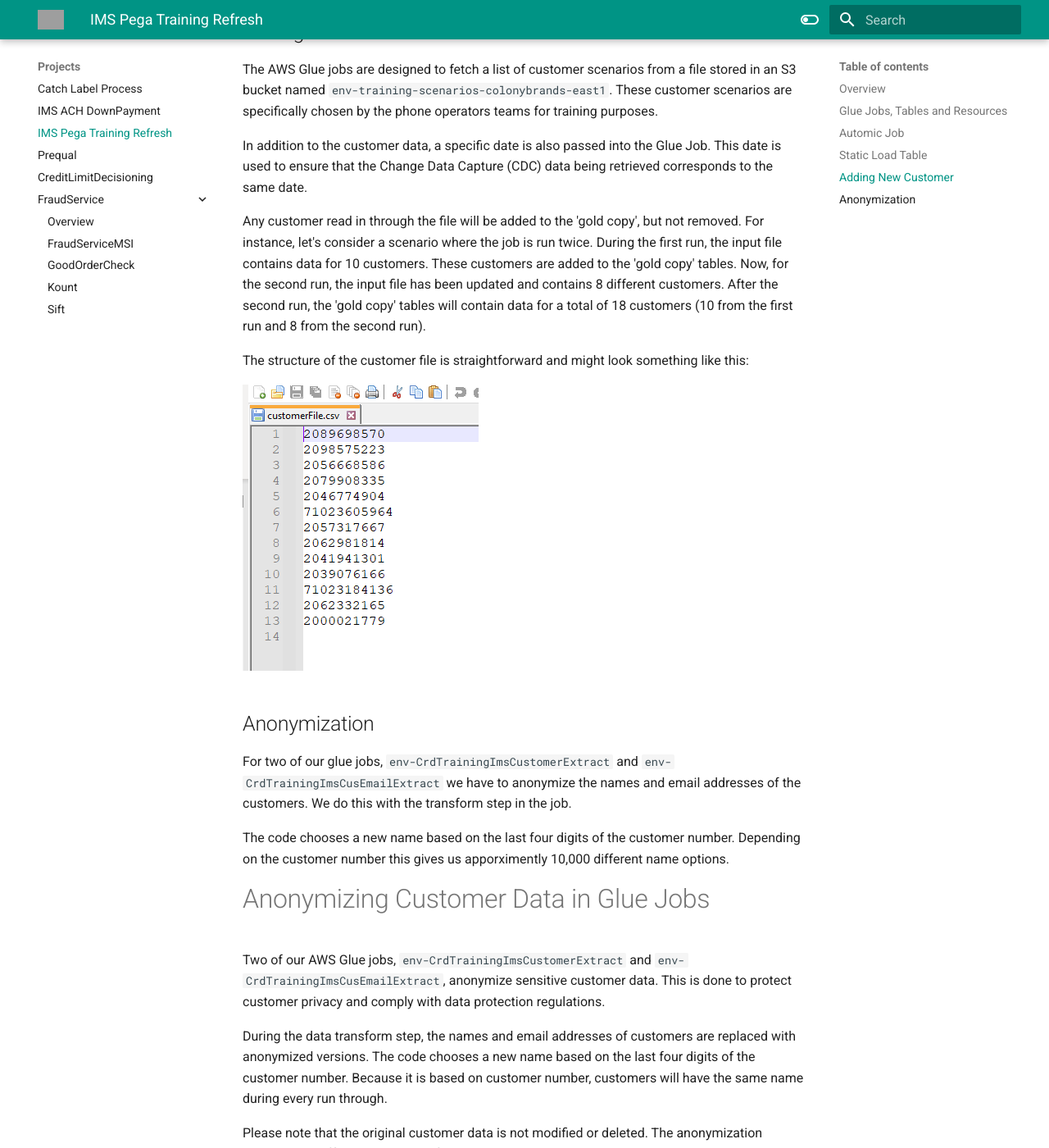
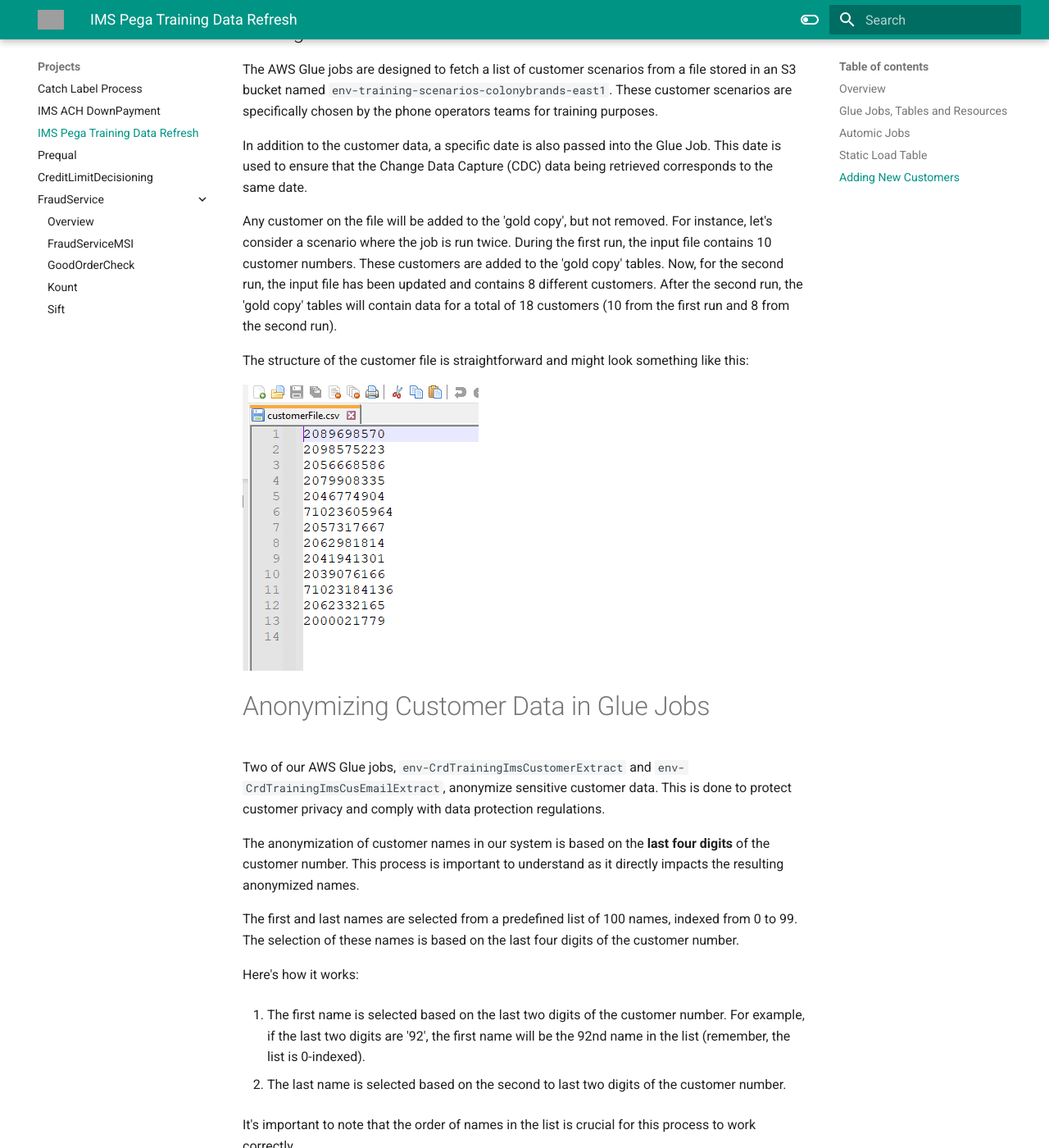
Before and after one commit to matthewpriebe-sccompanies/symmetrical-sniffle, an MkDocs documentation site: the page built from docs/Projects/IMSPegaTrainingRefresh.md, in a window 1280 px wide and 1400 px high, scrolled down 2353 px. Shown: the whole window at 82% size. Built offline with MkDocs 1.6.1 and Material for MkDocs 9.7.7, drawn with Linux system fonts in a browser that asks for light colours; some of the changed text lies outside the part shown; grey boxes are pictures that could not be loaded.

Commit message:
Added some stuff.

````diff
--- a/docs/Projects/IMSPegaTrainingRefresh.md
+++ b/docs/Projects/IMSPegaTrainingRefresh.md
@@ -1,8 +1,8 @@
-# IMS Pega Training Refresh
+# IMS Pega Training Data Refresh
 
 ## Overview
 
-This project copies production data from Redshift over to the MySQL training environment. The purpose is to provide phone agents and operators with a consistent set of real customer data for training purposes. The process is automated through several automic schedules controlled by the AR team.
+This project copies production data from Redshift over to the MySQL training environment. The purpose is to provide phone agents and operators with a consistent set of customer data for training purposes. The process uses several glue jobs and is automated using a couple automic schedules controlled by the AR team.
 
 The process consists of 5 Glue Jobs.
 
@@ -24,10 +24,10 @@ The 'Gold Copy' MySql tables are preceded with a GC_. The Following are the 'Gol
 - GC_IMS_MASON_PREFERENCES
 - GC_IMS_ORDER
 
-## Automic Job
-This process is controlled through two Automic schedules:
+## Automic Jobs
+This process is controlled by two Automic schedules:
 
-1.  `JOBP.ARTRAIN_LOAD_IMS_GOLDCOPIES`: This schedule kicks off the 5 Credit glue jobs. These jobs pull new and updated production data from Redshift change-data-capture tables and loads it into the MySQL training "gold copy" tables.
+1.  `JOBP.ARTRAIN_LOAD_IMS_GOLDCOPIES`: This schedule kicks off the 5 Credit glue jobs. These jobs pull new and updated production customer data from Redshift change-data-capture tables and loads it into the MySQL training "gold copy" tables.
 
 2.  `JOBP.ARTRAIN_IMS_REFRESH`: This schedule kicks-off a static load Glue jobs owned entirely by AR. These jobs copy data from the MySQL training "gold copy" tables into the main training tables. It runs much more frequently, multiple times per day, to reset the training data.
 
@@ -47,35 +47,35 @@ It allows operators or agents to train, make changes and experiment with the dat
 
 **Note**: The management and control of this Glue job falls under the responsibility of the AR team, not the Credit team.
 
-## Adding New Customer
+## Adding New Customers
 
 The AWS Glue jobs are designed to fetch a list of customer scenarios from a file stored in an S3 bucket named `env-training-scenarios-colonybrands-east1`. These customer scenarios are specifically chosen by the phone operators teams for training purposes.
 
 In addition to the customer data, a specific date is also passed into the Glue Job. This date is used to ensure that the Change Data Capture (CDC) data being retrieved corresponds to the same date.
 
-Any customer read in through the file will be added to the 'gold copy', but not removed. For instance, let's consider a scenario where the job is run twice. During the first run, the input file contains data for 10 customers. These customers are added to the 'gold copy' tables. Now, for the second run, the input file has been updated and contains 8 different customers. After the second run, the 'gold copy' tables will contain data for a total of 18 customers (10 from the first run and 8 from the second run).
+Any customer on the file will be added to the 'gold copy', but not removed. For instance, let's consider a scenario where the job is run twice. During the first run, the input file contains 10 customer numbers. These customers are added to the 'gold copy' tables. Now, for the second run, the input file has been updated and contains 8 different customers. After the second run, the 'gold copy' tables will contain data for a total of 18 customers (10 from the first run and 8 from the second run).
 
 The structure of the customer file is straightforward and might look something like this:
 
 ![Customer File](Images/TrainingRefresh2.PNG)
 
-## Anonymization
-
-For two of our glue jobs, `env-CrdTrainingImsCustomerExtract` and `env-CrdTrainingImsCusEmailExtract` we have to anonymize the names and email addresses of the customers. We do this with the transform step in the job.
-
-The code chooses a new name based on the last four digits of the customer number. Depending on the customer number this gives us apporximently 10,000 different name options.
-
 # Anonymizing Customer Data in Glue Jobs
 
 Two of our AWS Glue jobs, `env-CrdTrainingImsCustomerExtract` and `env-CrdTrainingImsCusEmailExtract`, anonymize sensitive customer data. This is done to protect customer privacy and comply with data protection regulations.
 
-During the data transform step, the names and email addresses of customers are replaced with anonymized versions. The code chooses a new name based on the last four digits of the customer number. Because it is based on customer number, customers will have the same name during every run through.
+The anonymization of customer names in our system is based on the **last four digits** of the customer number. This process is important to understand as it directly impacts the resulting anonymized names.
 
-Please note that the original customer data is not modified or deleted. The anonymization process only affects the copies of the data used in the training environment.
+The first and last names are selected from a predefined list of 100 names, indexed from 0 to 99. The selection of these names is based on the last four digits of the customer number.
 
-*Note*: The order of the first and last names in the list are imporatnt. Each name is indexed from 0 to 100. If the order of the names change, the customer name will change on subsequent runs.
+Here's how it works:
 
-List of first and last name used.
+1. The first name is selected based on the last two digits of the customer number. For example, if the last two digits are '92', the first name will be the 92nd name in the list (remember, the list is 0-indexed).
+
+2. The last name is selected based on the second to last two digits of the customer number.
+
+It's important to note that the order of names in the list is crucial for this process to work correctly.
+
+List of first and last names used.
 
 ```
 fnames = ["Alice", "Bob", "Charlie", "Dave", "Eve", "Frank", "Grace", "Heidi", "Ivan", "Judy", "Karl", "Liam", "Mallory", "Nina", "Oscar", "Pat", "Quincy", "Rupert", "Sybil", "Trudy", "Ursula", "Victor", "Walter", "Xena", "Yanni", "Zelda", "Aaron", "Beth", "Caleb", "Diana", "Elijah", "Fiona", "Gabe", "Hannah", "Isaac", "Jasmine", "Kyle", "Laura", "Mason", "Natalie", "Oliver", "Paige", "Quinn", "Rachel", "Sam", "Tina", "Ulysses", "Violet", "William", "Xander", "Yara", "Zane", "Amy", "Blake", "Clara", "Derek", "Emma", "Felix", "Gina", "Henry", "Isla", "Jack", "Katie", "Luke", "Mia", "Noah", "Olivia", "Peter", "Quincy", "Rosa", "Steve", "Tara", "Uma", "Vince", "Wendy", "Xavier", "Yvonne", "Zack", "Alex", "Bella", "Carlos", "Dani", "Ethan", "Faye", "George", "Holly", "Ian", "Jill", "Ken", "Lily", "Max", "Nora", "Owen", "Polly", "Quentin", "Rita", "Sean", "Tess", "Una", "Vern", "Wanda", "Xerxes", "Yolanda", "Zeke"]
````
Also changed, not shown: other parts of docs/Projects/IMSPegaTrainingRefresh.md (+1 -1 lines).
